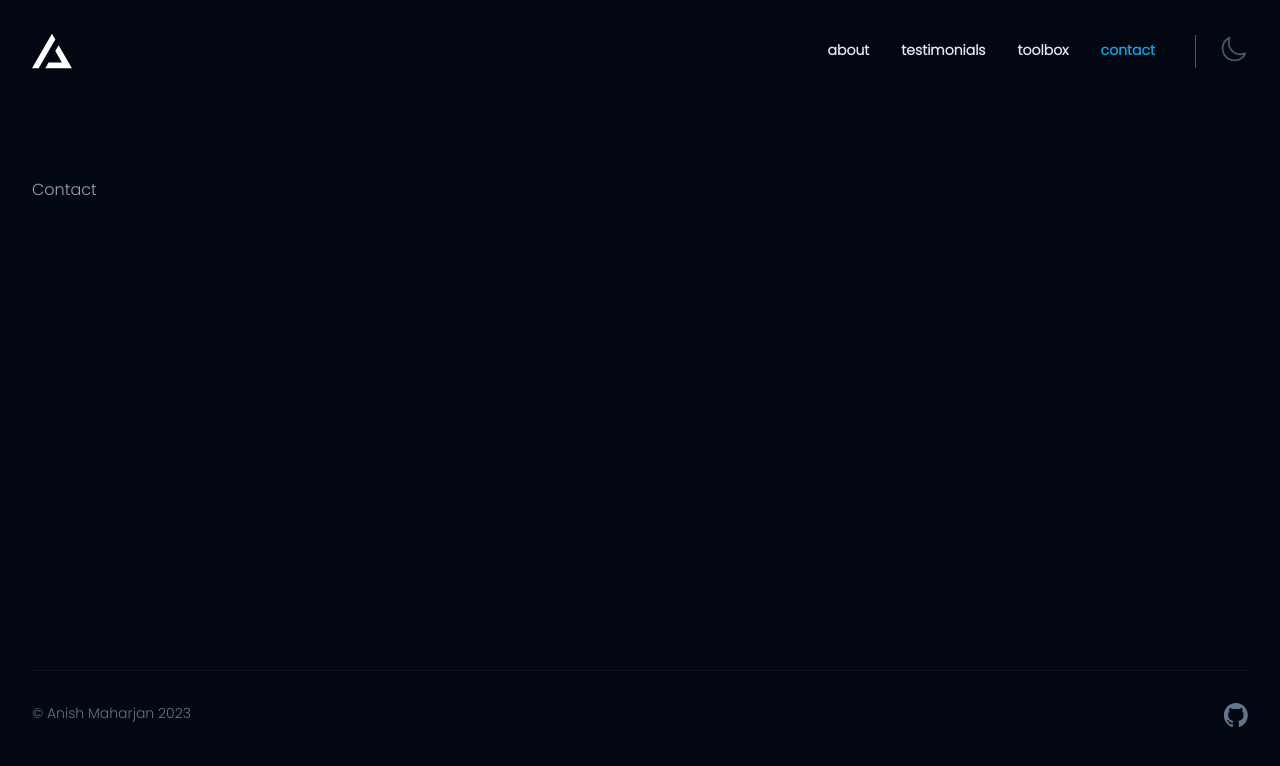
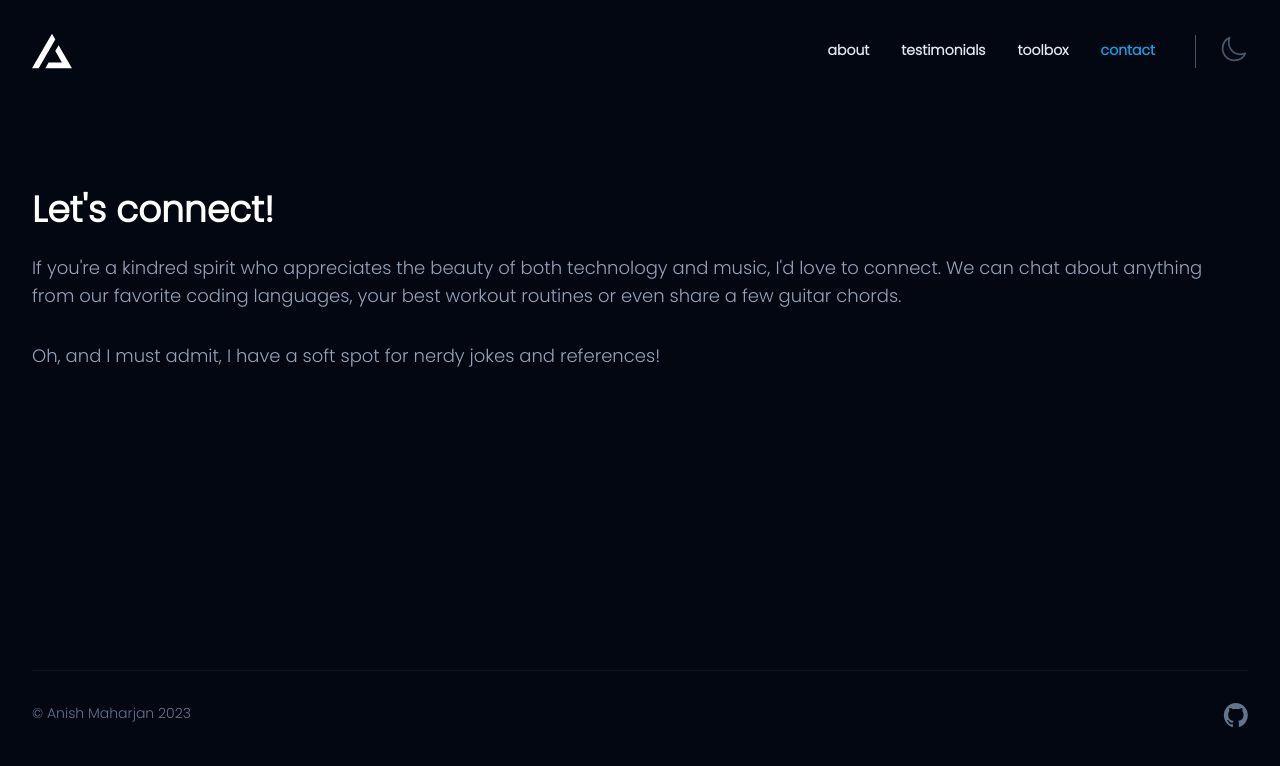
Before and after one commit to ooanishoo/ooanishoo, a Next.js app: page /contact in a window 1280 px wide. Shown: the top 766 px of the page. Built offline with nearby package versions, Linux system fonts and the light colour scheme.

Commit message:
docs: wip contact page

```diff
--- a/src/app/contact/page.tsx
+++ b/src/app/contact/page.tsx
@@ -1,3 +1,15 @@
 export default function Contact() {
-  return <div>Contact</div>
+  return (
+    <div>
+      <h2 className="pt-2 text-2xl font-extrabold text-black dark:text-white sm:text-3xl lg:text-4xl">
+        {`Let's connect!`}
+      </h2>
+      <p className=" mb-8 mt-6 text-sm text-gray-800 dark:text-slate-400  sm:text-lg">
+        {`If you're a kindred spirit who appreciates the beauty of both technology and music, I'd love to connect. We can chat about anything from our favorite coding languages, your best workout routines or even share a few guitar chords.`}
+      </p>
+      <p className=" mb-8 mt-6 text-sm text-gray-800 dark:text-slate-400  sm:text-lg">
+        {`Oh, and I must admit, I have a soft spot for nerdy jokes and references!`}
+      </p>
+    </div>
+  )
 }
```
